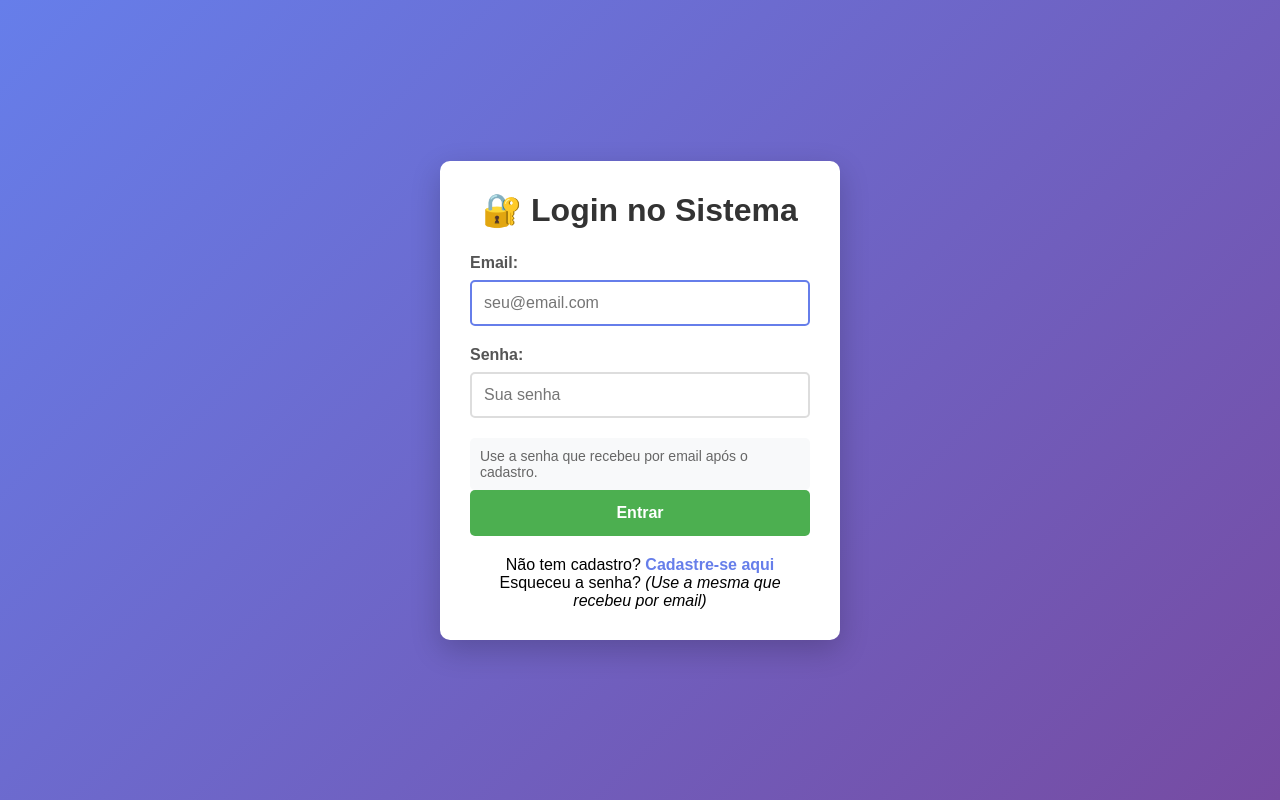
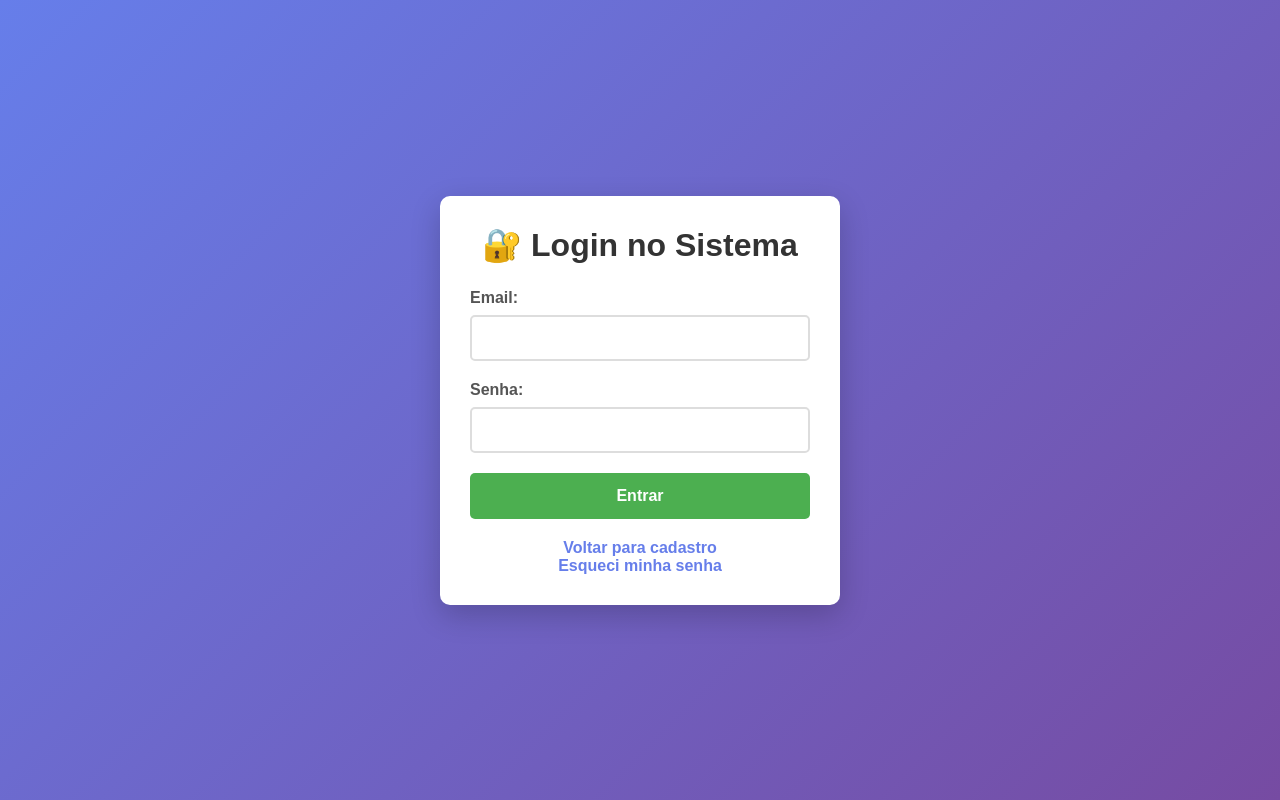
Before and after one commit to profbrunorocha/envia_senha_email, a Python web app: template templates/login.html in a window 1280 px wide. Run offline with Jinja, Linux system fonts and the light colour scheme; the template is opened without the code that fills it, so the values that code supplies are empty.

Commit message:
Update login.html

```diff
--- a/templates/login.html
+++ b/templates/login.html
@@ -3,7 +3,7 @@
 <head>
     <meta charset="UTF-8">
     <meta name="viewport" content="width=device-width, initial-scale=1.0">
-    <title>Login - Sistema Completo</title>
+    <title>Login - Sistema</title>
     <style>
         * { margin: 0; padding: 0; box-sizing: border-box; }
 
@@ -46,8 +46,7 @@
             font-weight: bold;
         }
 
-        input[type="email"],
-        input[type="password"] {
+        input {
             width: 100%;
             padding: 12px;
             border: 2px solid #ddd;
@@ -77,11 +76,6 @@
             background: #45a049;
         }
 
-        button:disabled {
-            background: #ccc;
-            cursor: not-allowed;
-        }
-
         .mensagem {
             margin-top: 20px;
             padding: 15px;
@@ -101,22 +95,6 @@
             border: 1px solid #f5c6cb;
         }
 
-        .carregando {
-            display: inline-block;
-            width: 20px;
-            height: 20px;
-            border: 3px solid #f3f3f3;
-            border-top: 3px solid #4CAF50;
-            border-radius: 50%;
-            animation: girar 1s linear infinite;
-            margin-right: 10px;
-        }
-
-        @keyframes girar {
-            0% { transform: rotate(0deg); }
-            100% { transform: rotate(360deg); }
-        }
-
         .links {
             margin-top: 20px;
             text-align: center;
@@ -126,19 +104,6 @@
             color: #667eea;
             text-decoration: none;
             font-weight: bold;
-        }
-
-        .links a:hover {
-            text-decoration: underline;
-        }
-
-        .info {
-            margin-top: 15px;
-            padding: 10px;
-            background: #f8f9fa;
-            border-radius: 5px;
-            font-size: 14px;
-            color: #666;
         }
     </style>
 </head>
@@ -150,51 +115,28 @@
             <form id="formLogin">
                 <div class="form-group">
                     <label for="email">Email:</label>
-                    <input
-                        type="email"
-                        id="email"
-                        placeholder="seu@email.com"
-                        required
-                        autofocus
-                    >
+                    <input type="email" id="email" required>
                 </div>
 
                 <div class="form-group">
                     <label for="senha">Senha:</label>
-                    <input
-                        type="password"
-                        id="senha"
-                        placeholder="Sua senha"
-                        required
-                    >
+                    <input type="password" id="senha" required>
                 </div>
 
-                <div class="info">
-                    <p>Use a senha que recebeu por email após o cadastro.</p>
-                </div>
-
-                <button type="submit" id="btnLogin">
-                    <span id="textoBotao">Entrar</span>
-                    <span id="carregando" class="carregando" style="display: none;"></span>
-                </button>
+                <button type="submit">Entrar</button>
             </form>
 
             <div id="mensagem" class="mensagem"></div>
 
             <div class="links">
-                <p>Não tem cadastro? <a href="/">Cadastre-se aqui</a></p>
-                <p>Esqueceu a senha? <em>(Use a mesma que recebeu por email)</em></p>
+                <p><a href="/">Voltar para cadastro</a></p>
+                <p><a href="/trocar-senha">Esqueci minha senha</a></p>
             </div>
         </div>
     </div>
 
     <script>
         const form = document.getElementById('formLogin');
-        const emailInput = document.getElementById('email');
-        const senhaInput = document.getElementById('senha');
-        const btnLogin = document.getElementById('btnLogin');
-        const textoBotao = document.getElementById('textoBotao');
-        const carregando = document.getElementById('carregando');
         const mensagemDiv = document.getElementById('mensagem');
 
         function mostrarMensagem(texto, tipo) {
@@ -206,37 +148,20 @@
         form.addEventListener('submit', async function(e) {
             e.preventDefault();
 
-            const email = emailInput.value.trim();
-            const senha = senhaInput.value;
-
-            if (!email || !senha) {
-                mostrarMensagem('Preencha todos os campos.', 'erro');
-                return;
-            }
-
-            mensagemDiv.style.display = 'none';
-            btnLogin.disabled = true;
-            textoBotao.textContent = 'Entrando...';
-            carregando.style.display = 'inline-block';
+            const email = document.getElementById('email').value;
+            const senha = document.getElementById('senha').value;
 
             try {
                 const resposta = await fetch('/logar', {
                     method: 'POST',
-                    headers: {
-                        'Content-Type': 'application/json',
-                    },
-                    body: JSON.stringify({
-                        email: email,
-                        senha: senha
-                    })
+                    headers: {'Content-Type': 'application/json'},
+                    body: JSON.stringify({email, senha})
                 });
 
                 const dados = await resposta.json();
 
                 if (dados.sucesso) {
                     mostrarMensagem(dados.mensagem, 'sucesso');
-
-                    // Redireciona para o sistema
                     setTimeout(() => {
                         window.location.href = dados.redirect || '/sistema';
                     }, 1000);
@@ -245,17 +170,9 @@
                 }
 
             } catch (erro) {
-                mostrarMensagem('Erro de conexão. Tente novamente.', 'erro');
-            } finally {
-                btnLogin.disabled = false;
-                textoBotao.textContent = 'Entrar';
-                carregando.style.display = 'none';
+                mostrarMensagem('Erro de conexão', 'erro');
             }
         });
-
-        window.onload = function() {
-            emailInput.focus();
-        };
     </script>
 </body>
 </html>
```
